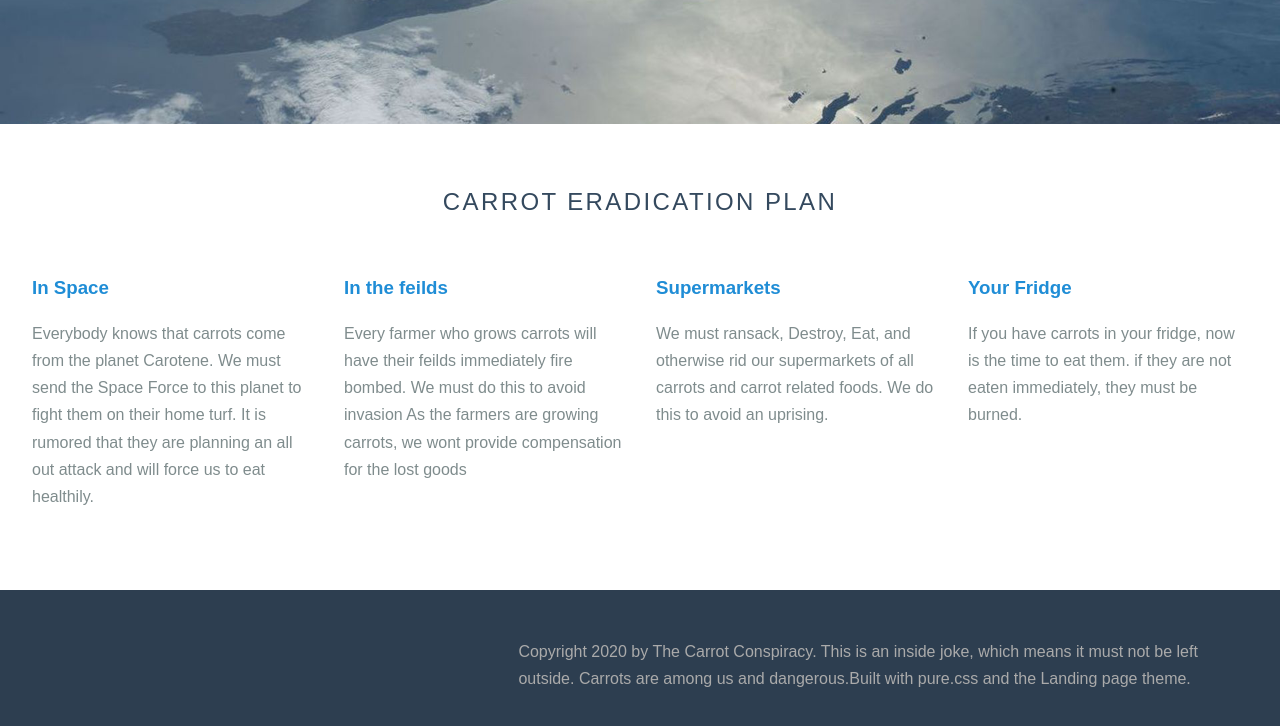
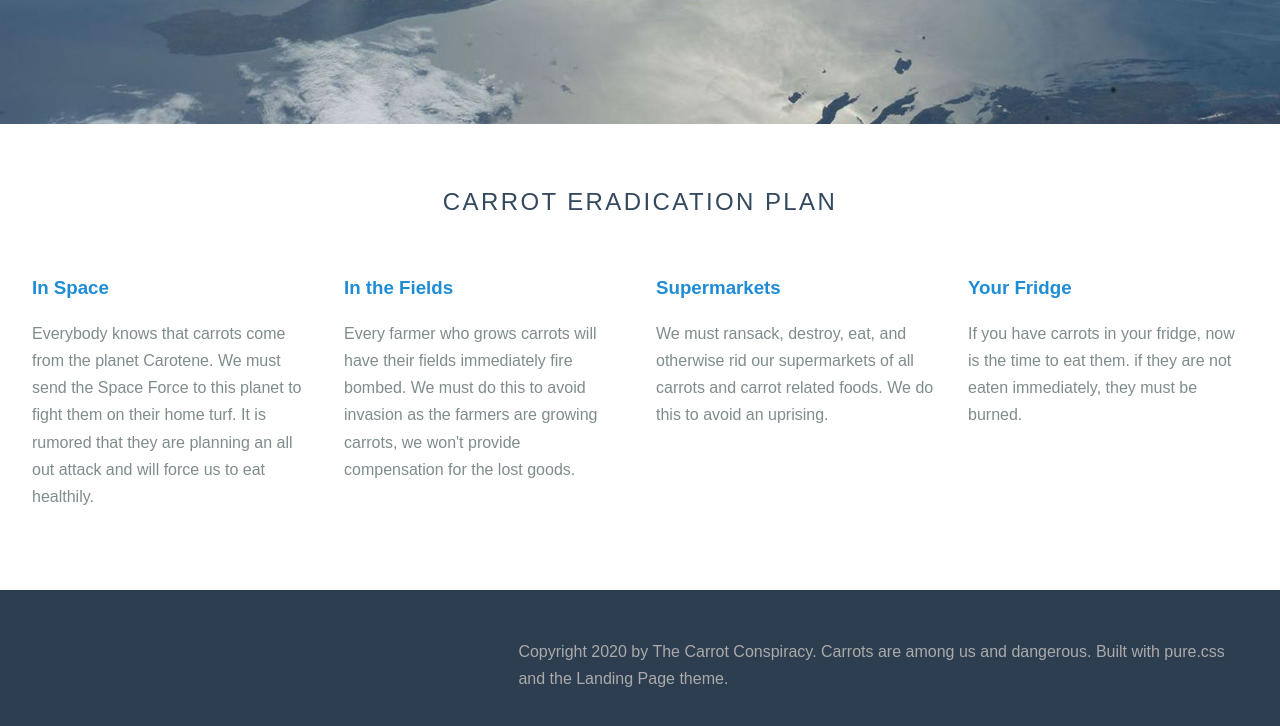
Before and after one commit to cullyrichard/CarrotConspiracy, a plain HTML site: page eradication.html in a window 1280 px wide. Shown: the part 572-1298 px from the top of the page. Drawn offline with nearby package versions, Linux system fonts and the light colour scheme.

Commit message:
Update eradication.html

```diff
--- a/eradication.html
+++ b/eradication.html
@@ -55,11 +55,11 @@
             </div>
             <div class="l-box pure-u-1 pure-u-md-1-2 pure-u-lg-1-4">
                 <h3 class="content-subhead">
-                    In the feilds
+                    In the Fields
                 </h3>
                 <p>
-                    Every farmer who grows carrots will have their feilds immediately fire bombed. We must do this to avoid invasion
-                    As the farmers are growing carrots, we wont provide compensation for the lost goods
+                    Every farmer who grows carrots will have their fields immediately fire bombed. We must do this to avoid invasion
+                    as the farmers are growing carrots, we won't provide compensation for the lost goods.
                 </p>
             </div>
             <div class="l-box pure-u-1 pure-u-md-1-2 pure-u-lg-1-4">
@@ -67,7 +67,7 @@
                     Supermarkets
                 </h3>
                 <p>
-                    We must ransack, Destroy, Eat, and otherwise rid our supermarkets of all carrots and carrot related foods.
+                    We must ransack, destroy, eat, and otherwise rid our supermarkets of all carrots and carrot related foods.
                     We do this to avoid an uprising.
             </div>
             <div class="l-box pure-u-1 pure-u-md-1-2 pure-u-lg-1-4">
@@ -88,7 +88,7 @@
 
 
             <p>
-              Copyright 2020 by The Carrot Conspiracy. This is an inside joke, which means it must not be left outside. Carrots are among us and dangerous.Built with pure.css and the Landing page theme.
+              Copyright 2020 by The Carrot Conspiracy. Carrots are among us and dangerous. Built with pure.css and the Landing Page theme.
             </p>
         </div>
     </div>
```
